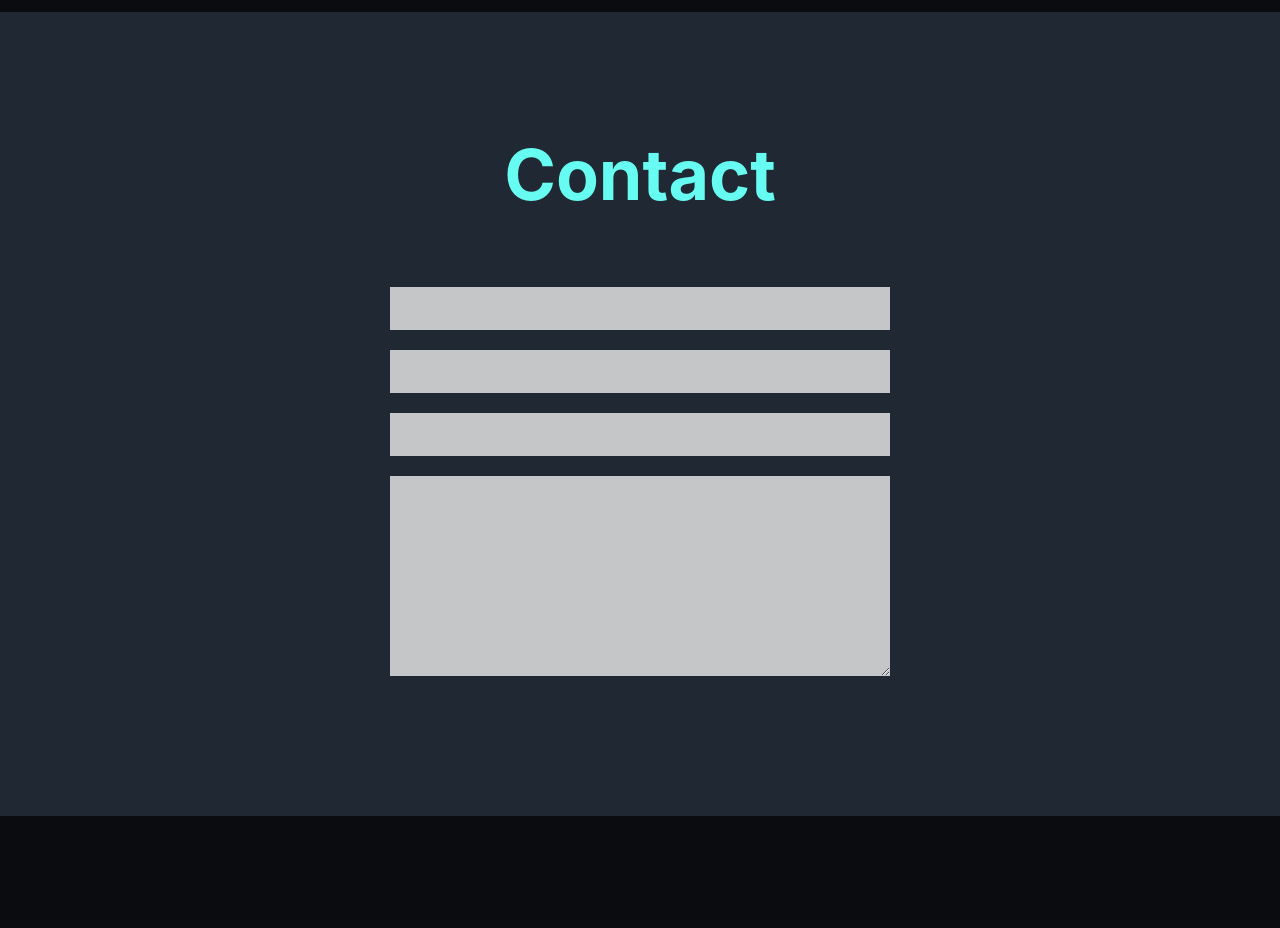
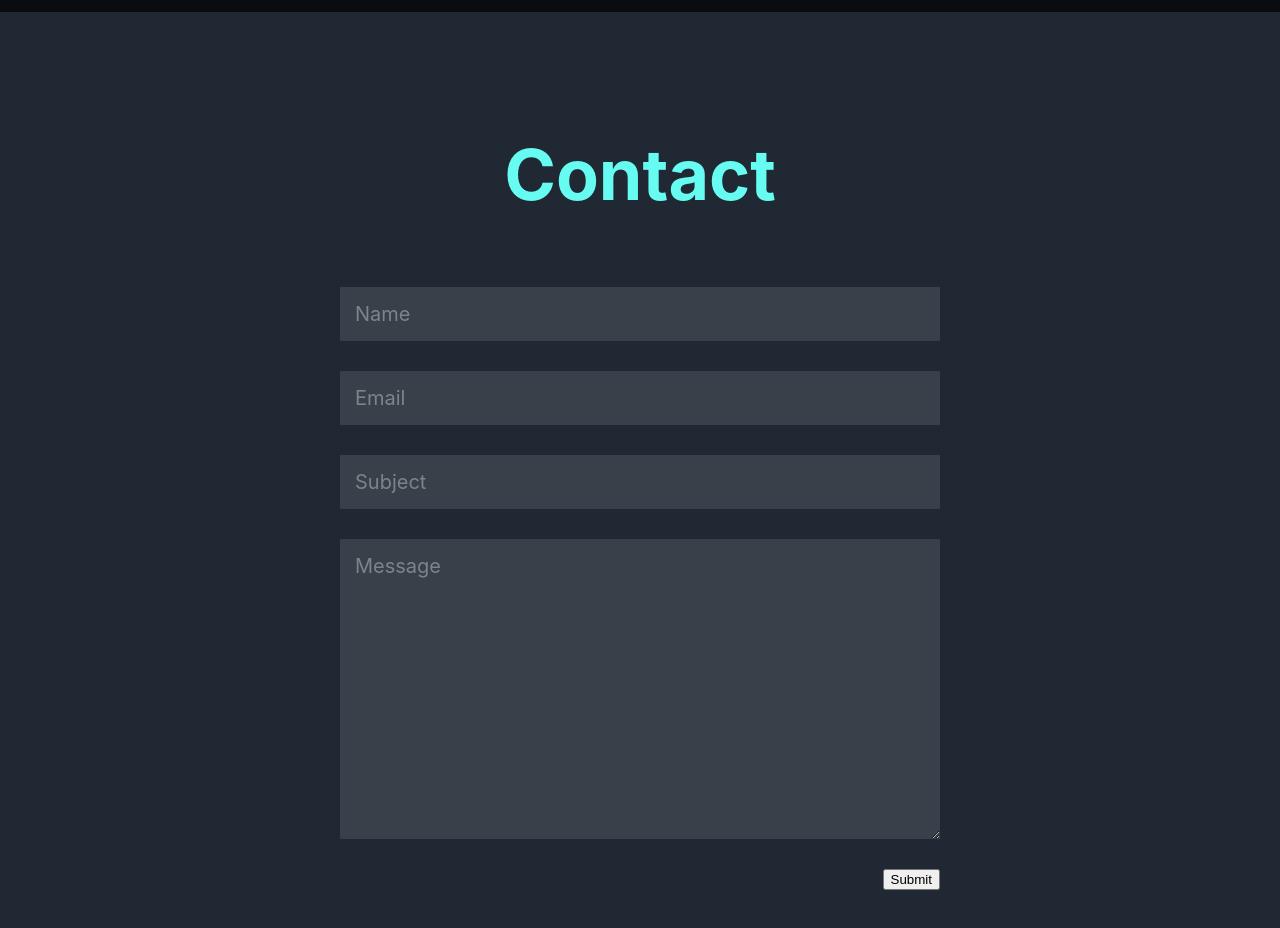
Before and after one commit to zstrangeway/portfolio, a Next.js app: page / in a window 1280 px wide. Shown: the part 7320-8248 px from the top of the page. Before the commit the page ends 8136 px from the top, so only its background shows below. Built offline with nearby package versions, Linux system fonts and the light colour scheme.

Commit message:
update contacts section

```diff
--- a/components/Contact.tsx
+++ b/components/Contact.tsx
@@ -2,13 +2,31 @@ import styles from "../styles/Contact.module.scss";
 
 const Contact = (): JSX.Element => {
   return (
-    <section className={styles.section}>
-      <h2 className={styles.section_header}>Contact</h2>
-      <div className={styles.form}>
-        <input className={styles.input} type="text" placeholder="Name" />
-        <input className={styles.input} type="text" placeholder="Email" />
-        <input className={styles.input} type="text" placeholder="Subject" />
-        <textarea className={styles.input} placeholder="Message"></textarea>
+    <section className={styles.contact}>
+      <div className={styles.contact_container}>
+        <h2 className={styles.contact_title}>Contact</h2>
+        <div className={styles.contact_form}>
+          <input
+            className={styles.contact_form_input}
+            type="text"
+            placeholder="Name"
+          />
+          <input
+            className={styles.contact_form_input}
+            type="text"
+            placeholder="Email"
+          />
+          <input
+            className={styles.contact_form_input}
+            type="text"
+            placeholder="Subject"
+          />
+          <textarea
+            className={styles.contact_form_textarea}
+            placeholder="Message"
+          ></textarea>
+          <button className={styles.contact_form_button}>Submit</button>
+        </div>
       </div>
     </section>
   );
--- a/styles/Contact.module.scss
+++ b/styles/Contact.module.scss
@@ -1,10 +1,53 @@
 @import "_base";
 
-.section {
+.contact {
+  @extend .section;
+  background: $secondary-background;
+
+  .contact_container {
+    @extend .container;
+    max-width: 600px;
+
+    .contact_title {
+      @extend .section_header;
+    }
+
+    .contact_form {
+      display: flex;
+      flex-direction: column;
+
+      .contact_form_input,
+      .contact_form_textarea {
+        background: rgba($light, 0.15);
+        font-family: $base-font;
+        color: $base-text-color;
+        border: none;
+        margin-bottom: 1.5rem;
+        font-size: 1rem;
+        padding: 0.75rem;
+
+        &::placeholder {
+          color: $base-text-color;
+          opacity: 0.5;
+        }
+      }
+
+      .contact_form_textarea {
+        height: 15rem;
+      }
+
+      .contact_form_button {
+        align-self: flex-end;
+      }
+    }
+  }
+}
+
+.sectionded {
   display: flex;
   flex-direction: column;
   align-items: center;
-  background: $secondary-background;
+
 
   .form {
     display: flex;
@@ -12,22 +55,8 @@
     width: 100%;
     max-width: 25rem;
 
-    .input {
-      background: $light;
-      color: $base-text-color;
-      border: none;
-      margin-bottom: 1rem;
-      font-size: 1rem;
-      padding: 0.5rem;
 
-      &::placeholder { /* Chrome, Firefox, Opera, Safari 10.1+ */
-        color: $base-text-color;
-        opacity: 0.5; /* Firefox */
-      }
-    }
 
-    textarea {
-      height: 10rem;
-    }
+
   }
 }
```
